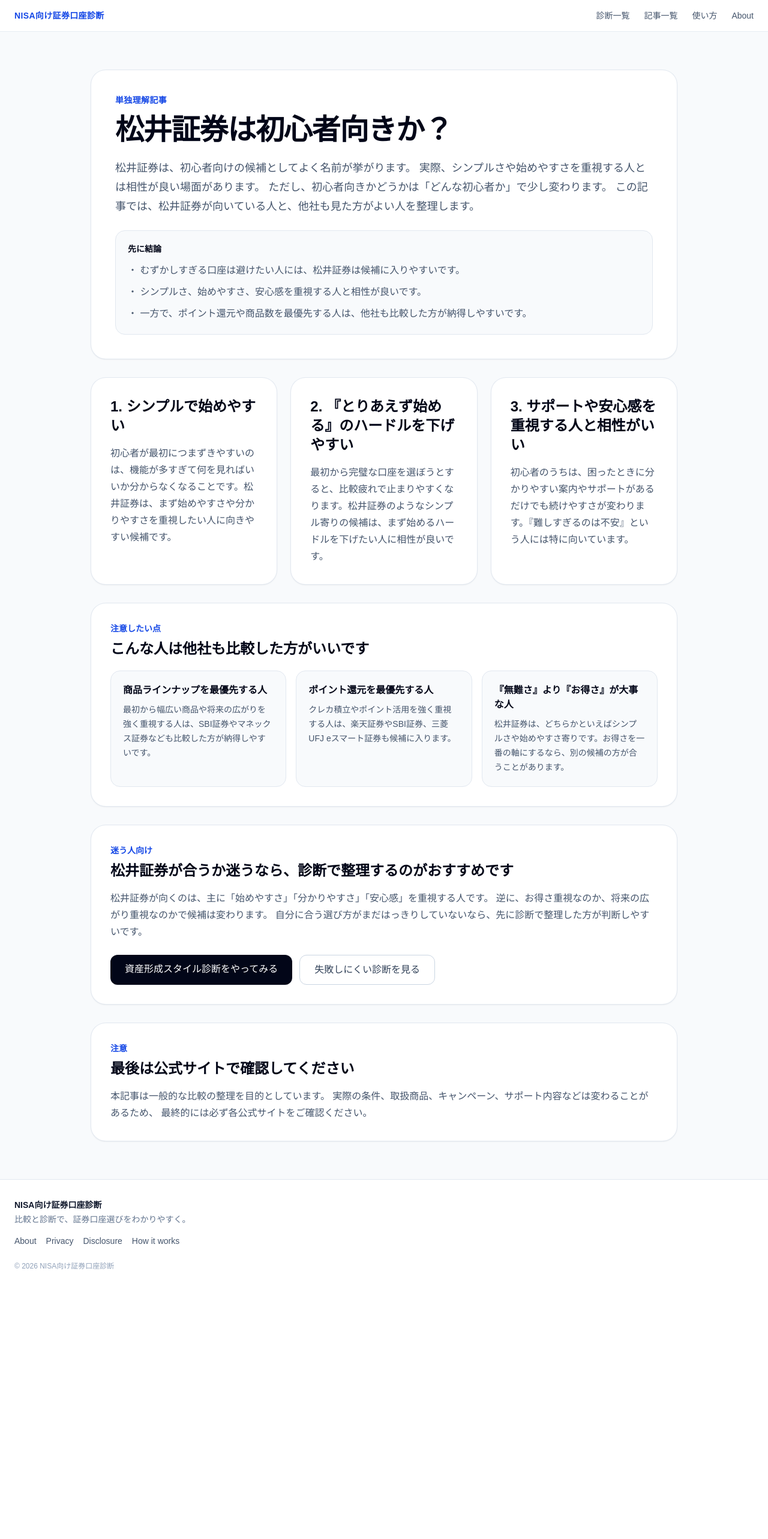
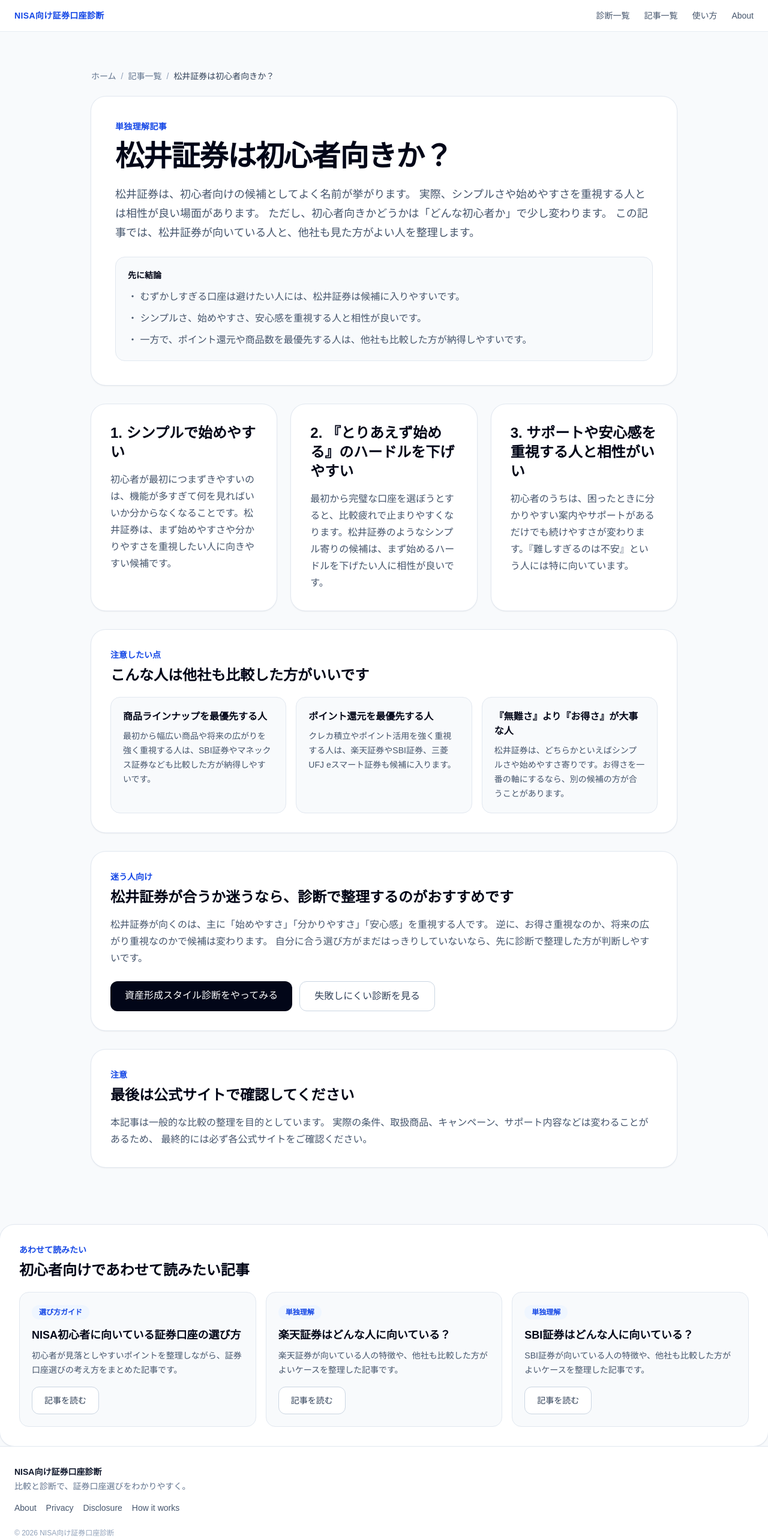
Before and after one commit to oakvector/nisa-shindan, a Next.js app: page /articles/matsui-for-beginners in a window 1280 px wide. Shown: the top 2566 px of the page at 60% size. Before the commit the page ends 2151 px from the top, so only its background shows below. Built offline with nearby package versions, Linux system fonts and the light colour scheme.

Commit message:
add breadcrumbs to article pages

```diff
--- a/app/articles/credit-card-tsumitate/page.tsx
+++ b/app/articles/credit-card-tsumitate/page.tsx
@@ -1,4 +1,5 @@
 import RelatedArticles from "@/components/RelatedArticles";
+import Breadcrumbs from "@/components/Breadcrumbs";
 
 export default function CreditCardTsumitatePage() {
   const compareRows = [
@@ -67,6 +68,12 @@
     },
   ];
 
+  const breadcrumbs = [
+  { label: "ホーム", href: "/" },
+  { label: "記事一覧", href: "/articles" },
+  { label: "クレカ積立を重視する人の証券口座比較" },
+];
+
   return (
     <main className="min-h-screen bg-slate-50 text-slate-900">
       <header className="sticky top-0 z-20 border-b border-slate-200/80 bg-white/90 backdrop-blur">
@@ -95,6 +102,7 @@
       </header>
 
       <article className="mx-auto max-w-5xl px-4 py-12 sm:px-6 sm:py-16">
+        <Breadcrumbs items={breadcrumbs} />
         <section className="rounded-3xl bg-white p-6 shadow-sm ring-1 ring-slate-200 sm:p-8 md:p-10">
           <p className="mb-3 text-sm font-semibold tracking-wide text-blue-700">
             比較記事
--- a/app/articles/matsui-for-beginners/page.tsx
+++ b/app/articles/matsui-for-beginners/page.tsx
@@ -1,4 +1,5 @@
 import RelatedArticles from "@/components/RelatedArticles";
+import Breadcrumbs from "@/components/Breadcrumbs";
 
 export default function MatsuiForBeginnersPage() {
   const merits = [
@@ -31,6 +32,36 @@
     },
   ];
 
+    const relatedArticles = [
+    {
+      title: "NISA初心者に向いている証券口座の選び方",
+      description:
+        "初心者が見落としやすいポイントを整理しながら、証券口座選びの考え方をまとめた記事です。",
+      href: "/articles/nisa-beginner-choice",
+      tag: "選び方ガイド",
+    },
+    {
+      title: "楽天証券はどんな人に向いている？",
+      description:
+        "楽天証券が向いている人の特徴や、他社も比較した方がよいケースを整理した記事です。",
+      href: "/articles/rakuten-for-who",
+      tag: "単独理解",
+    },
+    {
+      title: "SBI証券はどんな人に向いている？",
+      description:
+        "SBI証券が向いている人の特徴や、他社も比較した方がよいケースを整理した記事です。",
+      href: "/articles/sbi-for-who",
+      tag: "単独理解",
+    },
+  ];
+
+  const breadcrumbs = [
+  { label: "ホーム", href: "/" },
+  { label: "記事一覧", href: "/articles" },
+  { label: "松井証券は初心者向きか？" },
+];
+
   return (
     <main className="min-h-screen bg-slate-50 text-slate-900">
       <header className="sticky top-0 z-20 border-b border-slate-200/80 bg-white/90 backdrop-blur">
@@ -59,6 +90,7 @@
       </header>
 
       <article className="mx-auto max-w-5xl px-4 py-12 sm:px-6 sm:py-16">
+        <Breadcrumbs items={breadcrumbs} />
         <section className="rounded-3xl bg-white p-6 shadow-sm ring-1 ring-slate-200 sm:p-8 md:p-10">
           <p className="mb-3 text-sm font-semibold tracking-wide text-blue-700">
             単独理解記事
@@ -162,6 +194,8 @@
         </section>
       </article>
 
+<RelatedArticles heading="初心者向けであわせて読みたい記事" articles={relatedArticles} />
+
       <footer className="border-t border-slate-200 bg-white">
         <div className="mx-auto max-w-7xl px-4 py-8 sm:px-6">
           <div className="mb-4">
```
